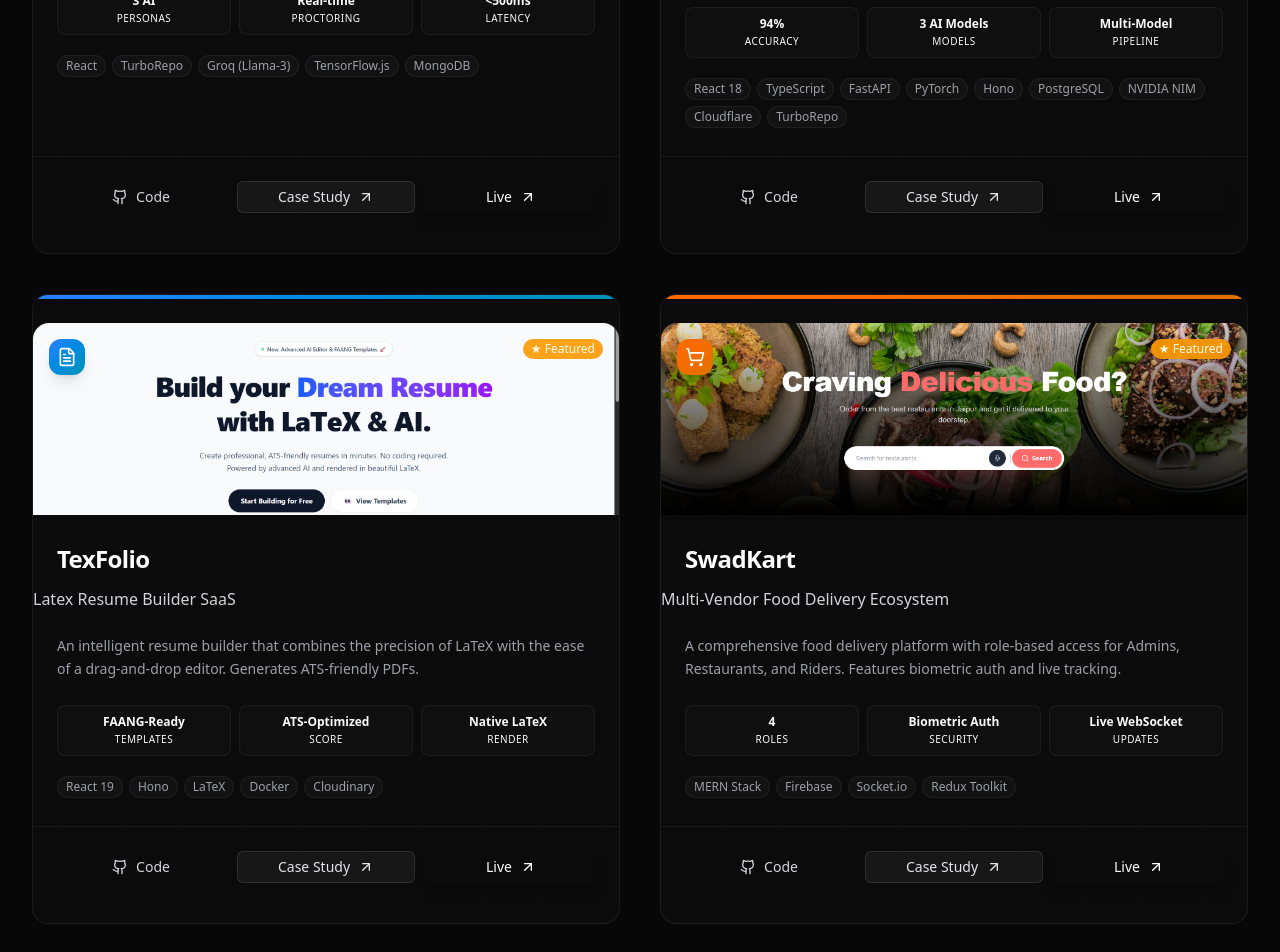
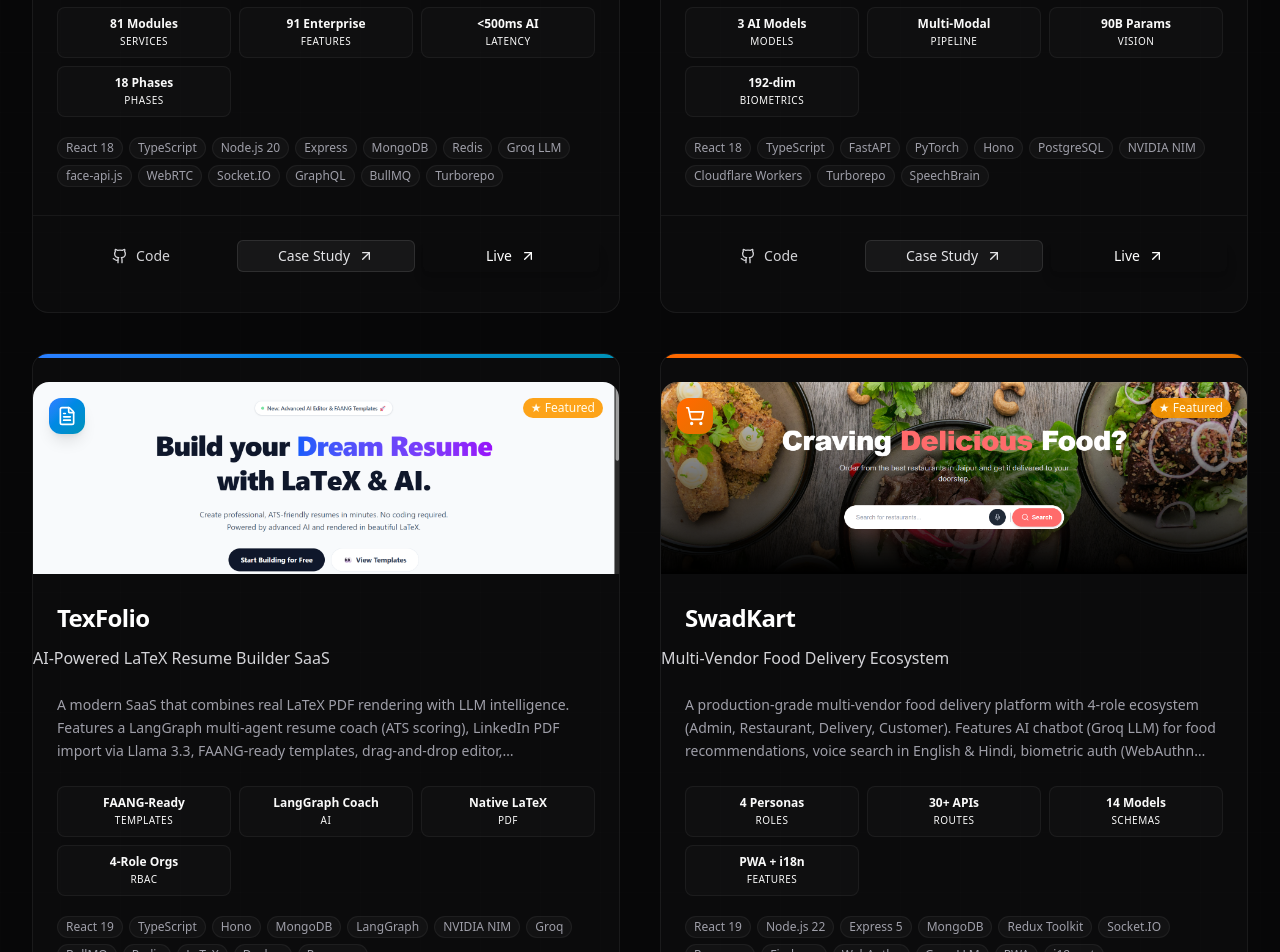
Before and after one commit to theunstopabble/gautam_portfolio, a Next.js app: page / in a window 1280 px wide. Shown: the part 3360-4312 px from the top of the page. Built offline with nearby package versions, Linux system fonts and the light colour scheme.

Commit message:
feat: update all 4 project entries with accurate deep-dive data from actual codebases

```diff
--- a/src/data/projects.ts
+++ b/src/data/projects.ts
@@ -5,45 +5,81 @@
   {
     id: "interview-minds",
     title: "InterviewMinds",
-    tagline: "AI-Powered Mock Interview Platform",
+    tagline: "Enterprise AI Mock Interview Platform",
     description:
-      "A production-grade SaaS for simulating technical interviews with AI. Features real-time proctoring, resume parsing, and voice-to-voice interaction.",
+      "A production-grade enterprise interview platform with 91 features across 18 phases. Features AI-powered interviews via Groq Llama 3.3-70b, real-time ML video proctoring (face-api.js with TensorFlow.js), CRDT collaborative code editor with three-way merge, WebRTC video calls with STUN/TURN + SFU, sandboxed code execution via Piston API, and multimodal voice tone analysis. Built as a Turborepo monorepo with 81 service modules, 38 route files, and 7 MongoDB models.",
     icon: UserCheck,
-    tags: ["React", "TurboRepo", "Groq (Llama-3)", "TensorFlow.js", "MongoDB"],
+    tags: [
+      "React 18",
+      "TypeScript",
+      "Node.js 20",
+      "Express",
+      "MongoDB",
+      "Redis",
+      "Groq LLM",
+      "face-api.js",
+      "WebRTC",
+      "Socket.IO",
+      "GraphQL",
+      "BullMQ",
+      "Turborepo",
+    ],
     github: "https://github.com/theunstopabble/InterviewMinds",
     demo: "https://interviewminds.vercel.app/",
     image: "/projects/InterviewMinds.png",
     featured: true,
     color: "from-purple-500 to-indigo-600",
     stats: {
-      personas: "3 AI",
-      proctoring: "Real-time",
-      latency: "<500ms",
+      services: "81 Modules",
+      features: "91 Enterprise",
+      latency: "<500ms AI",
+      phases: "18 Phases",
     },
     deepDive: {
       problem:
-        "Traditional mock interviews are expensive and hard to schedule. Existing AI tools lack the depth of real-world technical interviews and often fail to provide actionable feedback.",
+        "Traditional mock interviews are expensive, hard to schedule, and existing AI tools lack depth. Enterprise organizations need secure, scalable candidate evaluation with real-time proctoring, collaborative coding, and comprehensive analytics — but building this requires integrating ML models, real-time systems, and production-grade infrastructure.",
       solution:
-        "Built a monorepo architecture (TurboRepo) connecting a React frontend with a Node.js/Express backend. Integrated Groq for ultra-low latency AI responses and TensorFlow.js for browser-based proctoring (face detection) without compromising privacy.",
+        "Built a Turborepo monorepo with 81 backend service modules implementing 18 feature phases. Integrated Groq Llama 3.3-70b for sub-500ms AI responses, face-api.js with TensorFlow.js for real-time ML proctoring (face detection, eye tracking, expression analysis), a custom CRDT three-way merge algorithm for collaborative editing, WebRTC with STUN/TURN + optional SFU for video calls, and Piston API for sandboxed code execution in 20+ languages.",
       challenges: [
-        "Reducing AI response latency to under 500ms for natural conversation.",
-        "Implementing real-time face detection in the browser using TensorFlow.js with minimal CPU usage.",
-        "Synchronizing audio playback with text chunks for a seamless voice experience.",
+        "Implementing a CRDT three-way merge algorithm that preserves concurrent edits from multiple users without data loss — handling overlapping, non-overlapping, and append-type changes.",
+        "Building an ML proctoring pipeline with graceful degradation — face-api.js for real inference when models load, content-derived analysis (never static values) as fallback.",
+        "Preventing Redis quota exhaustion from BullMQ worker retry loops — implemented pause-on-error with exponential backoff.",
+        "Designing a circuit breaker pattern for 5+ external services (Groq, Piston, Azure, Cloudinary) to prevent cascading failures.",
       ],
       techStack: [
-        { name: "Frontend", tools: "React, Vite, Shadcn UI, Tailwind CSS" },
-        { name: "Backend", tools: "Node.js, Express, MongoDB, WebSocket" },
-        { name: "AI/ML", tools: "Groq (Llama-3), Gemini, TensorFlow.js" },
-        { name: "Infrastructure", tools: "TurboRepo, Vercel, Render" },
+        {
+          name: "Frontend",
+          tools:
+            "React 18, Vite 7.3, TypeScript, Tailwind CSS, Shadcn UI, Monaco Editor, Clerk Auth, Socket.IO Client, face-api.js",
+        },
+        {
+          name: "Backend",
+          tools:
+            "Node.js 20, Express 4.21, TypeScript, Apollo Server 4 (GraphQL), Socket.IO 4.8, BullMQ, Pino, Prometheus",
+        },
+        {
+          name: "AI/ML",
+          tools:
+            "Groq (Llama 3.3-70b), face-api.js + TensorFlow.js, Azure Speech SDK, Piston API, Xenova Transformers",
+        },
+        {
+          name: "Data",
+          tools: "MongoDB (Mongoose 8), Redis (ioredis + BullMQ), Cloudinary",
+        },
+        {
+          name: "Infrastructure",
+          tools:
+            "Turborepo, Vercel, Render (Docker), GitHub Actions CI/CD, Sentry, WebRTC (STUN/TURN)",
+        },
       ],
     },
   },
   {
     id: "satark-ai",
     title: "Satark-AI",
-    tagline: "Multi-Model Deepfake Detection Platform",
+    tagline: "Multi-Model Deepfake Detection & Speaker Verification",
     description:
-      "A production-grade, full-stack deepfake detection platform built as a Turborepo monorepo. Detects synthetic audio (Wav2Vec2 + MFCC forensics), deepfake images (NVIDIA NIM Llama 3.2-90B Vision via Cloudflare Worker), and verifies speaker identity in real-time via voice biometrics (ECAPA-TDNN). Ships as a PWA with multilingual support and PDF report exports.",
+      "A production-grade deepfake detection platform built as a Turborepo microservices monorepo. Detects synthetic audio via Wav2Vec2 + MFCC spectral forensics, deepfake images via NVIDIA NIM (Llama 3.2-90B Vision) through a Cloudflare Worker proxy, and verifies speaker identity using ECAPA-TDNN voice biometrics with 192-dim embeddings and cosine similarity matching. Ships as a PWA with real-time microphone monitoring, analytics dashboard, and PDF report exports.",
     icon: Share2,
     tags: [
       "React 18",
@@ -53,8 +89,9 @@
       "Hono",
       "PostgreSQL",
       "NVIDIA NIM",
-      "Cloudflare",
-      "TurboRepo",
+      "Cloudflare Workers",
+      "Turborepo",
+      "SpeechBrain",
     ],
     github: "https://github.com/theunstopabble/Satark-AI",
     demo: "https://satark-deepfake.vercel.app/",
@@ -62,42 +99,46 @@
     featured: true,
     color: "from-red-500 to-rose-600",
     stats: {
-      accuracy: "94%",
       models: "3 AI Models",
-      pipeline: "Multi-Model",
+      pipeline: "Multi-Modal",
+      vision: "90B Params",
+      biometrics: "192-dim",
     },
     deepDive: {
       problem:
-        "Generative AI has made it trivially easy to clone voices, fabricate images, and spread synthetic media. Existing detection tools are siloed — they handle either audio or images, never both — and often require expensive infrastructure or remain offline.",
+        "Generative AI has made it trivially easy to clone voices, fabricate images, and spread synthetic media. Existing detection tools are siloed — they handle either audio or images, never both — and often require expensive infrastructure or remain offline-only.",
       solution:
-        "Architected a scalable Turborepo monorepo with three independent microservices: a React 18 PWA frontend, a Hono (Node.js) API gateway backed by PostgreSQL via Drizzle ORM with Clerk JWT auth, and a Python 3.11 FastAPI AI engine for audio deepfake detection and speaker biometrics. Image deepfake detection runs on a fully serverless Cloudflare Worker proxy that forwards requests to NVIDIA NIM (Llama 3.2-90B Vision), completely independent of the Python engine. A GitHub Actions cron job pings both Render services every 14 minutes to prevent free-tier cold starts.",
+        "Architected a scalable Turborepo monorepo with three independent microservices: a React 18 PWA frontend, a Hono (Node.js) API gateway backed by PostgreSQL via Drizzle ORM with Clerk JWT auth, and a Python 3.11 FastAPI AI engine for audio deepfake detection (Wav2Vec2) and speaker biometrics (ECAPA-TDNN). Image deepfake detection runs on a fully serverless Cloudflare Worker proxy that forwards requests to NVIDIA NIM (Llama 3.2-90B Vision), completely independent of the Python engine. A GitHub Actions cron job pings both Render services every 14 minutes to prevent free-tier cold starts.",
       challenges: [
         "Designing a serverless image detection pipeline via Cloudflare Workers with strict CORS whitelisting, 5MB double-layer size enforcement, and 30s AbortController timeout against NVIDIA NIM — all without touching the Python engine.",
         "Implementing lazy model loading and thread executor offloading in FastAPI to prevent OOM crashes and keep the async event loop non-blocking on free-tier Render instances.",
-        "Building per-user scoped speaker isolation — users can only verify against their own enrolled voice prints — with 192-dim ECAPA-TDNN embeddings stored in PostgreSQL and cosine similarity computed server-side.",
+        "Building per-user scoped speaker isolation — users can only verify against their own enrolled voice prints — with 192-dim ECAPA-TDNN embeddings stored in PostgreSQL and cosine similarity computed server-side (threshold: 0.75).",
       ],
       techStack: [
         {
           name: "Frontend",
           tools:
-            "React 18, Vite, TypeScript, Tailwind CSS, Framer Motion, Recharts, Wavesurfer.js, PWA (Workbox)",
+            "React 18, Vite, TypeScript, Tailwind CSS, Framer Motion, Recharts, Wavesurfer.js, Clerk Auth, PWA (Workbox)",
         },
         {
           name: "API Gateway",
-          tools: "Hono (Node.js), PostgreSQL, Drizzle ORM, Clerk JWT Auth",
+          tools:
+            "Hono (Node.js), PostgreSQL, Drizzle ORM, Clerk JWT Auth, pg connection pool",
         },
         {
           name: "AI Engine",
           tools:
-            "Python 3.11, FastAPI, PyTorch, Librosa, Wav2Vec2, SpeechBrain",
+            "Python 3.11, FastAPI, PyTorch, Wav2Vec2, SpeechBrain (ECAPA-TDNN), Librosa",
         },
         {
           name: "Vision Pipeline",
-          tools: "NVIDIA NIM (Llama 3.2-90B Vision), Cloudflare Workers",
+          tools:
+            "NVIDIA NIM (Llama 3.2-90B Vision Instruct), Cloudflare Workers (serverless proxy)",
         },
         {
           name: "Infrastructure",
-          tools: "Turborepo, Docker Compose, Vercel, Render, GitHub Actions",
+          tools:
+            "Turborepo, Docker Compose, Vercel, Render, GitHub Actions (keep-alive cron)",
         },
       ],
     },
@@ -105,11 +146,24 @@
   {
     id: "texfolio",
     title: "TexFolio",
-    tagline: "Latex Resume Builder SaaS",
+    tagline: "AI-Powered LaTeX Resume Builder SaaS",
     description:
-      "An intelligent resume builder that combines the precision of LaTeX with the ease of a drag-and-drop editor. Generates ATS-friendly PDFs.",
+      "A modern SaaS that combines real LaTeX PDF rendering with LLM intelligence. Features a LangGraph multi-agent resume coach (ATS scoring), LinkedIn PDF import via Llama 3.3, FAANG-ready templates, drag-and-drop editor, Organizations with RBAC (Owner → Admin → Editor → Viewer), BullMQ async PDF generation with progress tracking, distributed Redis rate limiting, Razorpay payments, and GDPR compliance (data export + PII anonymization).",
     icon: FileText,
-    tags: ["React 19", "Hono", "LaTeX", "Docker", "Cloudinary"],
+    tags: [
+      "React 19",
+      "TypeScript",
+      "Hono",
+      "MongoDB",
+      "LangGraph",
+      "NVIDIA NIM",
+      "Groq",
+      "BullMQ",
+      "Redis",
+      "LaTeX",
+      "Docker",
+      "Razorpay",
+    ],
     github: "https://github.com/theunstopabble/TexFolio",
     demo: "https://texfolio.vercel.app/",
     image: "/projects/TexFolio.png",
@@ -117,23 +171,47 @@
     color: "from-blue-500 to-cyan-600",
     stats: {
       templates: "FAANG-Ready",
-      score: "ATS-Optimized",
-      render: "Native LaTeX",
+      ai: "LangGraph Coach",
+      pdf: "Native LaTeX",
+      rbac: "4-Role Orgs",
     },
     deepDive: {
       problem:
-        "Most resume builders generate messy HTML-to-PDF exports that fail ATS parsers. LaTeX is powerful but has a steep learning curve.",
+        "Most resume builders generate messy HTML-to-PDF exports that fail ATS parsers. LaTeX produces perfect typography but has a steep learning curve. Existing tools lack AI feedback, team collaboration, and enterprise features like RBAC and GDPR compliance.",
       solution:
-        'Created a "No-Code LaTeX" editor. The frontend captures user data, while the backend (Hono) injects it into `.tex` templates and compiles them using a Dockerized LaTeX environment, returning a pristine PDF.',
+        'Created a "No-Code LaTeX" SaaS with a Hono backend that injects user data into .tex templates via Mustache and compiles them using a Dockerized pdflatex environment. Integrated a LangGraph multi-agent pipeline (4 stages: Content, Impact, Format, ATS) for intelligent resume coaching. Added Organizations with full RBAC hierarchy, BullMQ async PDF generation with progress tracking, distributed Redis rate limiting, and GDPR-compliant data export/deletion.',
       challenges: [
-        "Sandboxing the LaTeX compilation process for security (preventing shell injection).",
-        "Managing the synchronous nature of PDF generation with user expectations for speed.",
-        "Building a live preview system that approximates the LaTeX output.",
+        "Building a LangGraph multi-agent pipeline with circuit breaker failover (NVIDIA NIM → Groq) that scores resumes across 4 dimensions and provides actionable feedback.",
+        "Implementing Organizations with RBAC — ownership transfer, org-scoped resume visibility, branding overrides (locked templates, company fonts, colors) applied during PDF generation.",
+        "Designing BullMQ async PDF generation with progress tracking (10% → 30% → 100%), automatic retries with exponential backoff, and rate-limited worker concurrency.",
+        "Sandboxing LaTeX compilation using spawn (not exec) to prevent shell injection while supporting custom templates.",
       ],
       techStack: [
-        { name: "Frontend", tools: "React 19, Zustand, Headless UI" },
-        { name: "Backend", tools: "Hono, Node.js, Docker" },
-        { name: "Core", tools: "pdfLaTeX, Mustache Templating" },
+        {
+          name: "Frontend",
+          tools:
+            "React 19, Vite (Rolldown), TypeScript, Tailwind CSS v4, Zustand, React Query, React Hook Form, dnd-kit, Clerk Auth",
+        },
+        {
+          name: "Backend",
+          tools:
+            "Hono v4 (Node.js), MongoDB (Mongoose), BullMQ + Redis, Razorpay, Brevo (email), Clerk JWT",
+        },
+        {
+          name: "AI",
+          tools:
+            "LangChain + LangGraph (multi-agent), NVIDIA NIM, Google Gemini, Groq (failover chain)",
+        },
+        {
+          name: "PDF Engine",
+          tools:
+            "pdflatex (Docker container), Mustache templating, spawn-based compilation",
+        },
+        {
+          name: "Infrastructure",
+          tools:
+            "npm workspaces monorepo, Docker Compose, Vercel, Render, GitHub Actions CI/CD",
+        },
       ],
     },
   },
@@ -142,33 +220,70 @@
     title: "SwadKart",
     tagline: "Multi-Vendor Food Delivery Ecosystem",
     description:
-      "A comprehensive food delivery platform with role-based access for Admins, Restaurants, and Riders. Features biometric auth and live tracking.",
+      "A production-grade multi-vendor food delivery platform with 4-role ecosystem (Admin, Restaurant, Delivery, Customer). Features AI chatbot (Groq LLM) for food recommendations, voice search in English & Hindi, biometric auth (WebAuthn fingerprint/FaceID), real-time GPS delivery tracking via Socket.io, Razorpay payments (UPI/Cards/Wallets/COD), gamification (streaks, SwadCoins, badges), group ordering with bill splitting, and PWA with offline support. Built with 30+ API routes, 14 Mongoose schemas, and enterprise security (fraud detection, rate limiting, GDPR).",
     icon: ShoppingCart,
-    tags: ["MERN Stack", "Firebase", "Socket.io", "Redux Toolkit"],
+    tags: [
+      "React 19",
+      "Node.js 22",
+      "Express 5",
+      "MongoDB",
+      "Redux Toolkit",
+      "Socket.IO",
+      "Razorpay",
+      "Firebase",
+      "WebAuthn",
+      "Groq LLM",
+      "PWA",
+      "i18next",
+    ],
     github: "https://github.com/theunstopabble/SwadKart-pro",
     demo: "https://swadkart.vercel.app/",
     image: "/projects/SwadKart.png",
     featured: true,
     color: "from-orange-500 to-amber-600",
     stats: {
-      roles: "4",
-      security: "Biometric Auth",
-      updates: "Live WebSocket",
+      roles: "4 Personas",
+      routes: "30+ APIs",
+      schemas: "14 Models",
+      features: "PWA + i18n",
     },
     deepDive: {
       problem:
-        "Local restaurant aggregators often lack real-time transparency and secure delivery verification.",
+        "Local restaurant aggregators lack real-time transparency, secure delivery verification, and intelligent discovery. Users want voice search, biometric security, and gamification — but existing platforms are either too simple (no real-time) or too complex (enterprise-only pricing).",
       solution:
-        "Built a full-scale micro-marketplace. Implemented WebAuthn for biometric login, Socket.io for live order tracking on maps, and an algorithm for efficient rider assignment.",
+        "Built a full-scale micro-marketplace with 4 user personas. Implemented WebAuthn for biometric login (fingerprint/FaceID), Socket.io for live GPS order tracking on Leaflet maps, Groq LLM chatbot for natural language food recommendations, voice search via Web Speech API (English + Hindi), Razorpay for payments, and a gamification engine with order streaks, SwadCoins, achievement badges, and referral rewards.",
       challenges: [
-        "Orchestrating state across 4 different user personas (Admin, Vendor, User, Rider).",
-        "Implementing secure OTP-based delivery verification.",
-        "Visualizing delivery zones using Leaflet heatmaps.",
+        "Orchestrating state across 4 different user personas (Admin, Vendor, Customer, Rider) with role-based route guards and Redux Toolkit slices.",
+        "Implementing WebAuthn biometric authentication with @simplewebauthn — enrollment, verification, and graceful fallback to JWT when biometrics unavailable.",
+        "Building a real-time delivery tracking system with Socket.io room-based authorization and OTP-verified delivery handoff.",
+        "Designing a fraud detection heuristics engine that flags suspicious orders, repeat addresses, and coupon abuse without blocking legitimate users.",
       ],
       techStack: [
-        { name: "Frontend", tools: "React, Redux Toolkit, Leaflet.js" },
-        { name: "Backend", tools: "Express, MongoDB, Firebase Admin" },
-        { name: "Security", tools: "WebAuthn, JWT, BCrypt" },
+        {
+          name: "Frontend",
+          tools:
+            "React 19, Vite 7, Redux Toolkit 2, Tailwind CSS, React Router 7, Socket.io-client, Leaflet.js, Recharts, Groq SDK, i18next, PWA (Workbox)",
+        },
+        {
+          name: "Backend",
+          tools:
+            "Node.js 22, Express 5, MongoDB (Mongoose 9), Redis (ioredis), BullMQ, Socket.io 4, Helmet 8, express-rate-limit",
+        },
+        {
+          name: "Auth & Payments",
+          tools:
+            "JWT + Firebase Admin + WebAuthn (@simplewebauthn), Razorpay (UPI/Card/Wallet/COD)",
+        },
+        {
+          name: "AI & Media",
+          tools:
+            "Groq SDK (Llama 3 chatbot), Web Speech API (voice search), Cloudinary (sharp image processing), Brevo + Nodemailer",
+        },
+        {
+          name: "Infrastructure",
+          tools:
+            "Vercel (frontend), Render (backend), MongoDB Atlas, GitHub Actions CI/CD, Firebase Cloud Messaging (push)",
+        },
       ],
     },
   },
```
